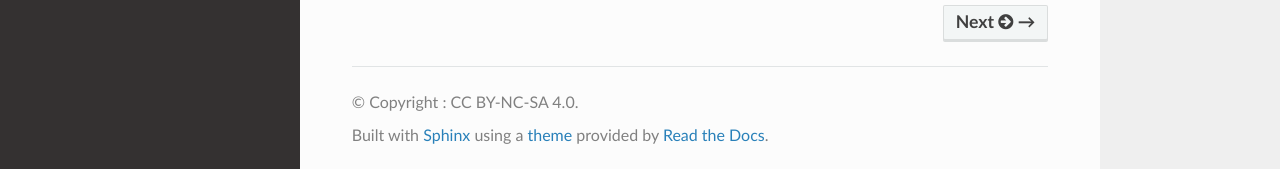
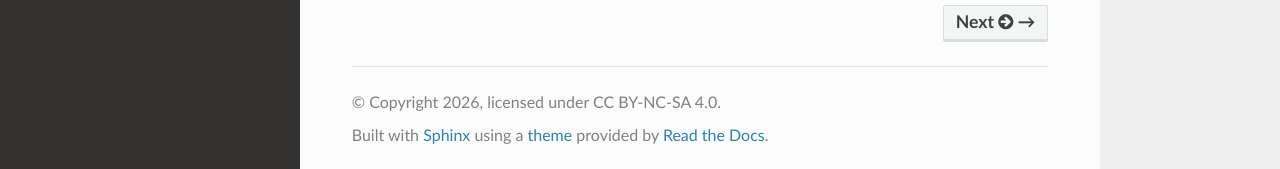
Before and after one commit to advISO-project/advISO_audit_guide, a Sphinx documentation site: the page built from docs/source/index.rst, in a window 1280 px wide and 900 px high, scrolled down 754 px. Shown: the part 728-897 px from the top of the window. Built offline with Sphinx 7.4.7 and the Read the Docs theme 3.1.0, drawn with Linux system fonts in a browser that asks for light colours.

Commit message:
Delete LICENSE (no md) and add licensing footer for RTD

```diff
--- a/docs/source/conf.py
+++ b/docs/source/conf.py
@@ -3,7 +3,7 @@
 # -- Project information
 
 project = 'advISO'
-copyright = ': CC BY-NC-SA 4.0'
+copyright = '2026, licensed under CC BY-NC-SA 4.0'
 author = 'Amy Gaskin, advISO Team'
 
 release = '0.1'
```
Also changed, not shown: 1 other file.
